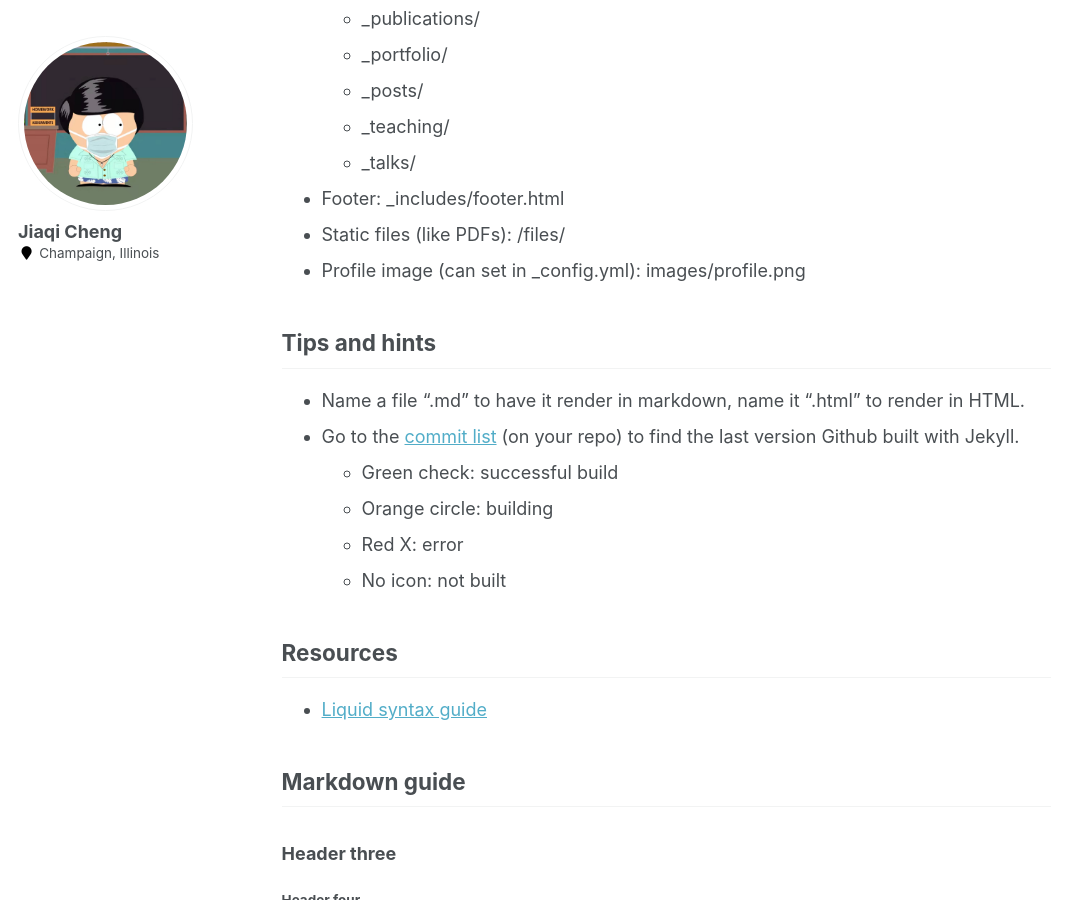
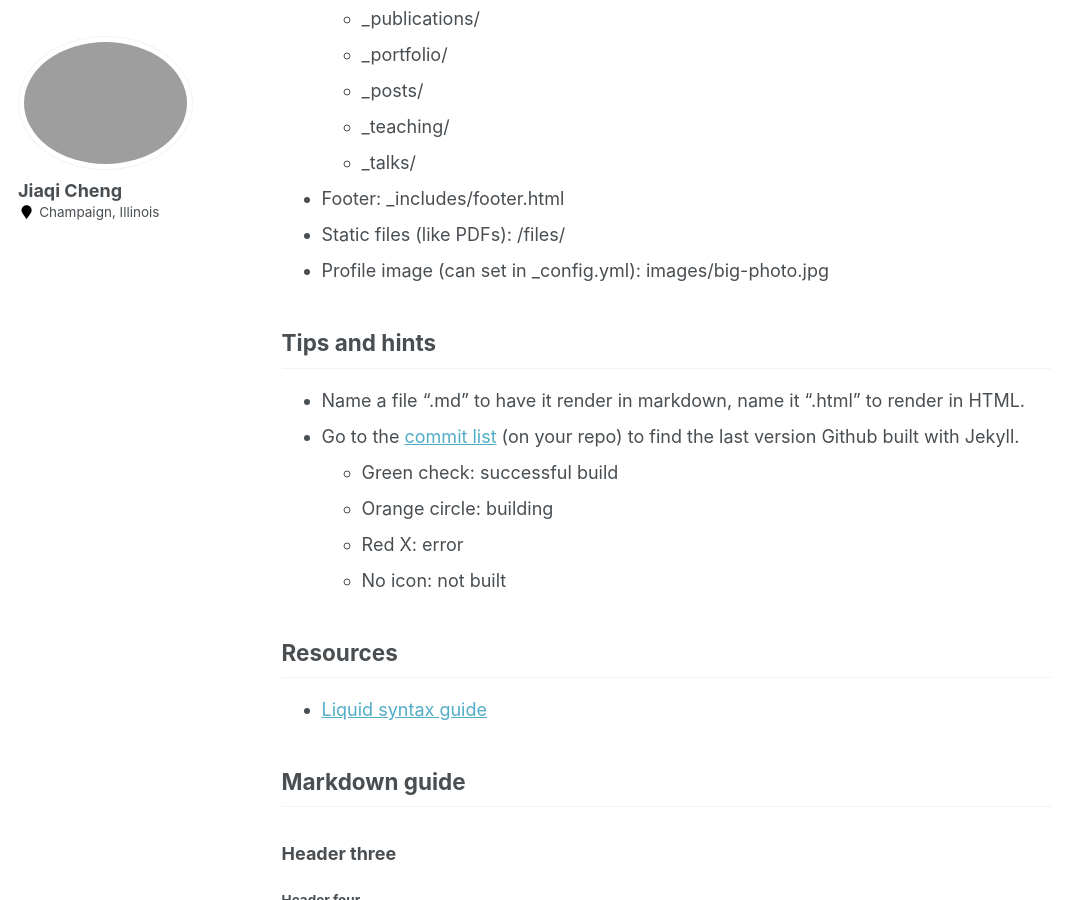
Before and after one commit to JackyCheng1999/JackyCheng1999.github.io, a Jekyll site: the page built from _pages/markdown.md, in a window 1280 px wide and 900 px high, scrolled down 401 px. Shown: the whole window, without its empty margins (0-1069 px from the left). Built offline with Jekyll 4.4.1, drawn with Linux system fonts in a browser that asks for light colours.

Commit message:
images changed

```diff
--- a/_config.yml
+++ b/_config.yml
@@ -81,7 +81,7 @@
 # Site Author
 author:
   name             : "Jiaqi Cheng"
-  avatar           : "profile.png"
+  avatar           : "big-photo.jpg"
   bio              : #"Your biography for the left-hand sidebar"
   location         : "Champaign, Illinois"
   employer         :
--- a/_pages/markdown.md
+++ b/_pages/markdown.md
@@ -20,7 +20,7 @@
   * _talks/
 * Footer: _includes/footer.html
 * Static files (like PDFs): /files/
-* Profile image (can set in _config.yml): images/profile.png
+* Profile image (can set in _config.yml): images/big-photo.jpg
 
 ## Tips and hints
 
```
